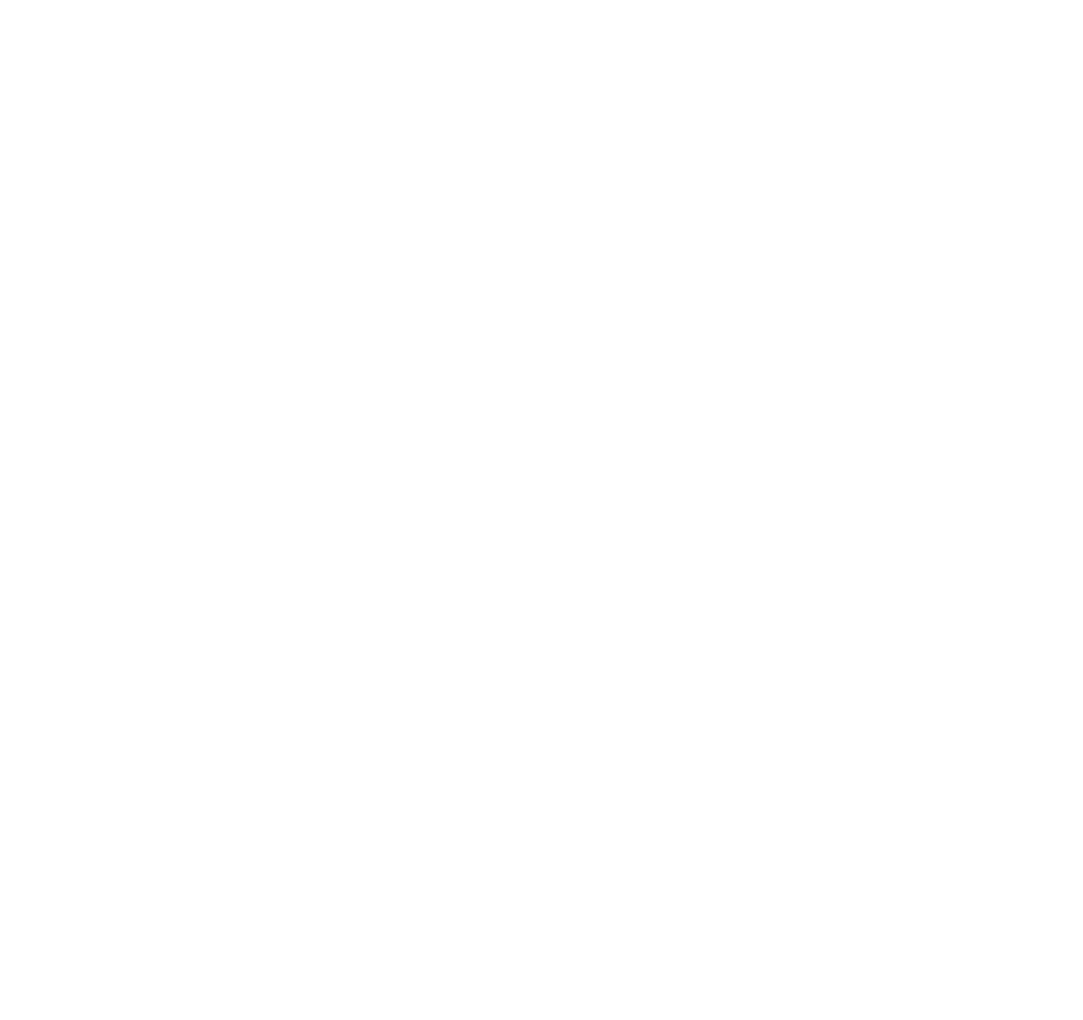
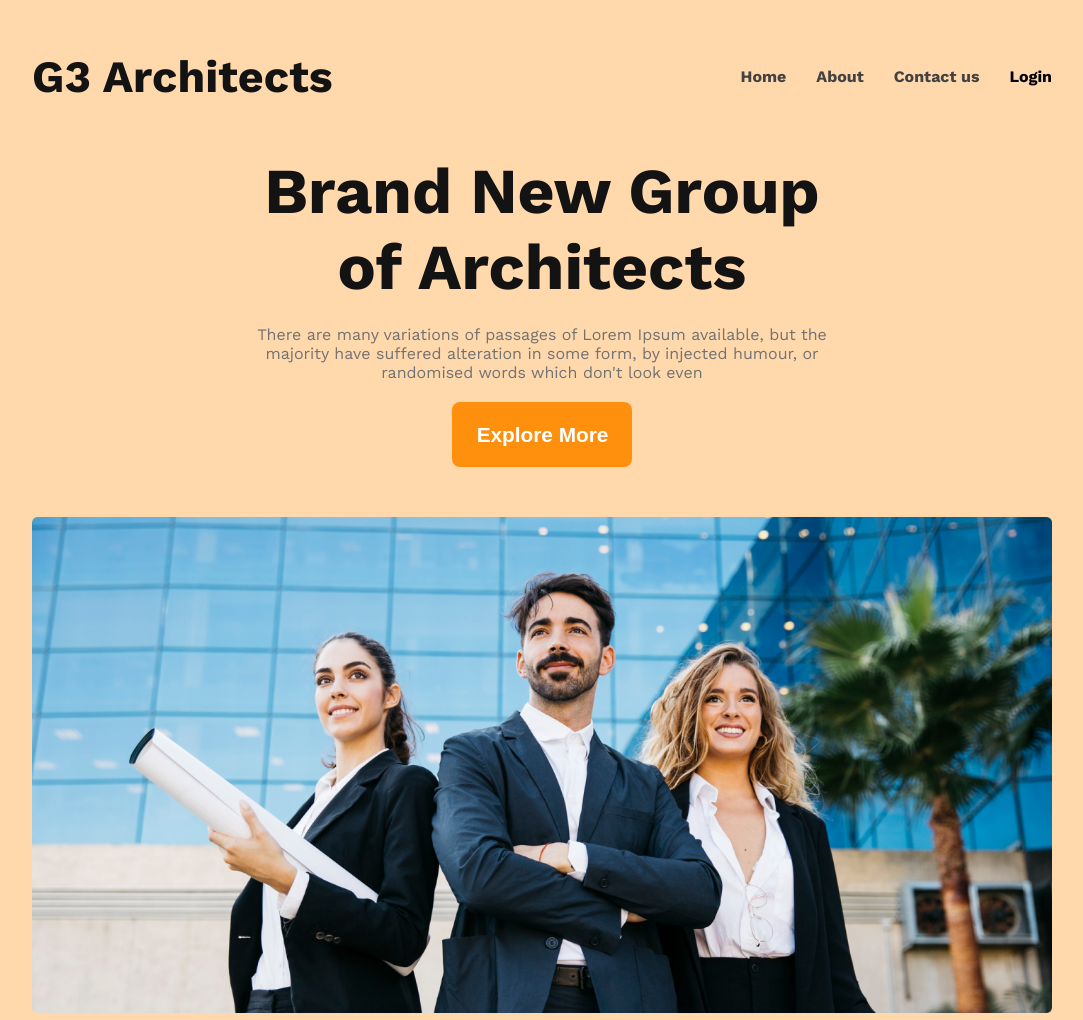
Before and after one commit to evar2005/g3-architects, a plain HTML site: page index.html in a window 1280 px wide. Shown: the whole page, without its empty margins (98-1181 px from the left). Before the commit the page ends 800 px from the top, so only its background shows below. Drawn offline with nearby package versions, Linux system fonts and the light colour scheme.

Commit message:
finished header section

```diff
--- a/index.html
+++ b/index.html
@@ -13,7 +13,31 @@
 </head>
 
 <body>
-  <header></header>
+  <header>
+    <!-- nav section starts -->
+    <nav class="navigation">
+      <h2 class="nav-title">G3 Architects</h2>
+      <ul>
+        <li><a href="">Home</a></li>
+        <li><a href="">About</a></li>
+        <li><a href="">Contact us</a></li>
+        <li><a href=""></a>Login</li>
+      </ul>
+    </nav>
+    <!-- nav section end -->
+    <!-- banner section starts -->
+    <div class="banner-container">
+      <div class="banner-content">
+        <h2 class="title">Brand New Group of Architects</h2>
+        <p class="sub-title">There are many variations of passages of Lorem Ipsum available, but the majority have
+          suffered alteration in some form, by injected humour, or randomised words which don't look even</p>
+        <button class="btn-primary">Explore More</button>
+      </div>
+      <div class="banner-img">
+        <img src="/images/banner.png" alt="banner">
+      </div>
+    </div>
+  </header>
   <main></main>
   <footer></footer>
 </body>
--- a/styles/style.css
+++ b/styles/style.css
@@ -5,4 +5,71 @@
 }
 body{
   font-family: "Work Sans", serif;
+  font-weight: 700;
 }
+/* header styles */
+header{
+  padding: 50px 130px;
+  background-color: #ffd8ac;
+}
+/* nav section */
+.navigation{
+  display: flex;
+  justify-content: space-between;
+  align-items: center;
+}
+.nav-title{
+  font-size: 2.8rem;
+  color: #131313;
+}
+nav > ul{
+  display: flex;
+  margin-left: 30px;
+}
+nav li{
+  list-style: none;
+  margin-left: 30px;
+}
+nav a{
+  text-decoration: none;
+  color: #424242;
+}
+/* banner-section styles */
+.banner-container{
+  max-width: 1400px;
+}
+.banner-content{
+  max-width: 60%;
+  text-align: center;
+  margin: 50px auto;
+}
+.banner-container img{
+  width: 100%;
+}
+.title{
+  font-size: 4rem;
+  color: #131313;
+}
+.sub-title{
+ font-weight: 400;
+ font-size: 1rem;
+ color: #727272;
+ margin: 20px;
+}
+/* button styles start */
+.btn-primary{
+  padding: 21px 24px 20px 25px;
+ background-color: #FF900E;
+ color: #FFFFFF;
+ border: none;
+ border-radius: 8px;
+ font-weight: 600;
+ font-size: 1.3rem;
+ cursor: pointer;
+ transition: 2s;
+}
+.btn-primary:hover{
+  color: #FF900E;
+  background-color: #FFFFFF;
+}
+/* button styles end */
```
